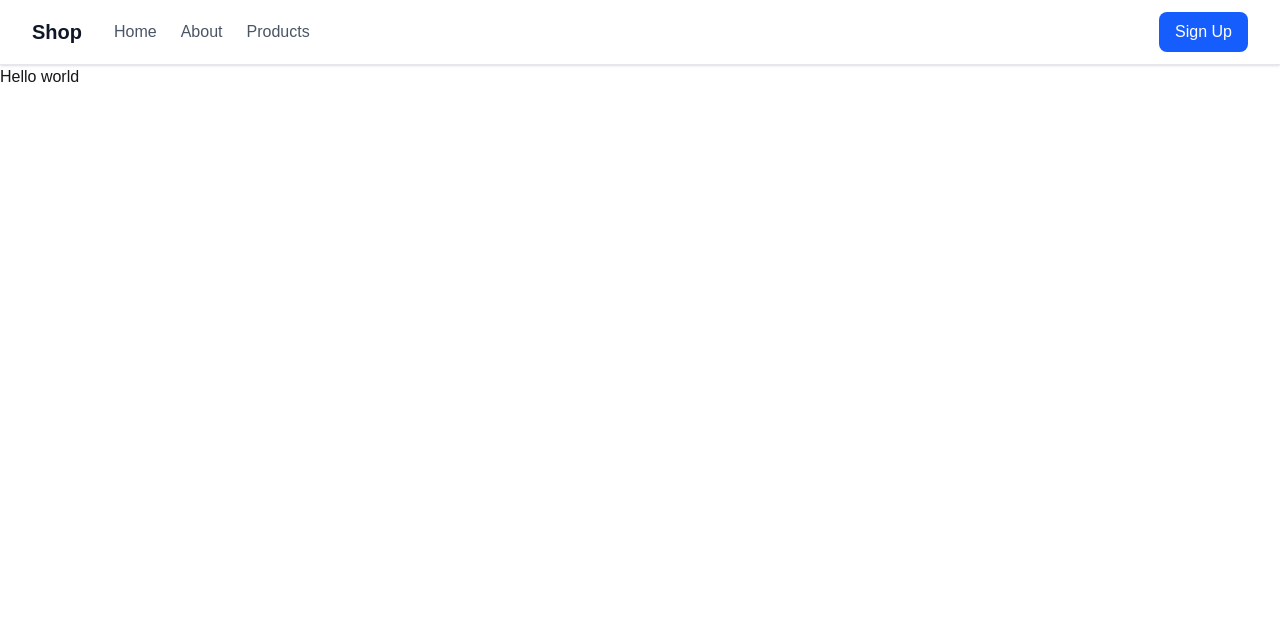
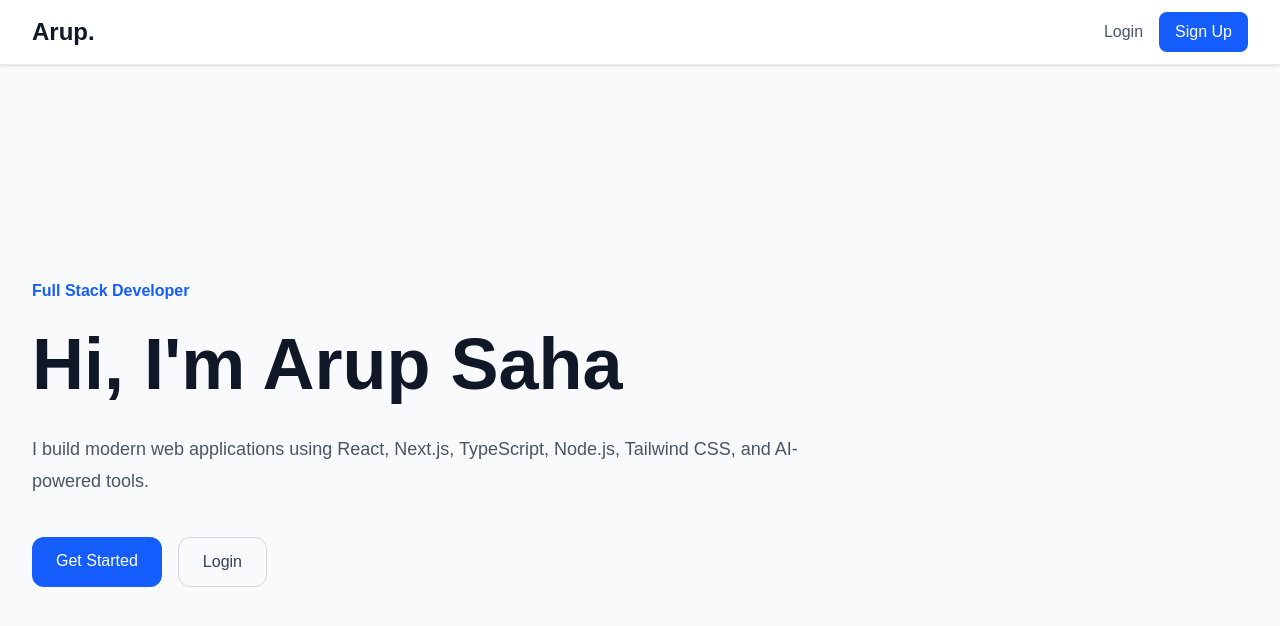
Before and after one commit to arupsaha07/next-deploy-vercel, a Next.js app: page / in a window 1280 px wide. Shown: the top 626 px of the page. Built offline with nearby package versions, Linux system fonts and the light colour scheme.

Commit message:
change portfolio layout

```diff
--- a/src/app/layout.tsx
+++ b/src/app/layout.tsx
@@ -9,8 +9,8 @@ const inter = Inter({
 });
 
 export const metadata: Metadata = {
-  title: "Create Next App",
-  description: "Generated by create next app",
+  title: "Arup Saha | Full Stack Developer",
+  description: "Portfolio website built with Next.js",
 };
 
 export default function RootLayout({
@@ -23,28 +23,38 @@ export default function RootLayout({
       lang="en"
       className={`${inter.variable} h-full antialiased`}
     >
-      <body className="min-h-full flex flex-col bg-gray-50">
-        <nav className="bg-white border-b border-gray-200 shadow-sm">
+      <body className="min-h-full flex flex-col bg-gray-50 text-gray-900">
+        <nav className="bg-white border-b border-gray-200 shadow-sm sticky top-0 z-50">
           <div className="max-w-7xl mx-auto px-4 sm:px-6 lg:px-8">
             <div className="flex justify-between items-center h-16">
-              <div className="flex items-center gap-8">
-                <Link href="/" className="text-xl font-bold text-gray-900 hover:text-blue-600 transition-colors">
-                  Shop
+
+              <Link
+                href="/"
+                className="text-2xl font-bold text-gray-900 hover:text-blue-600 transition-colors"
+              >
+                Arup.
+              </Link>
+
+              <div className="flex items-center gap-4">
+                <Link
+                  href="/login"
+                  className="text-gray-600 hover:text-gray-900 transition-colors"
+                >
+                  Login
                 </Link>
-                <div className="hidden md:flex items-center gap-6">
-                  <Link href="/" className="text-gray-600 hover:text-gray-900 transition-colors">Home</Link>
-                  <Link href="/about" className="text-gray-600 hover:text-gray-900 transition-colors">About</Link>
-                  <Link href="/products" className="text-gray-600 hover:text-gray-900 transition-colors">Products</Link>
-                </div>
-              </div>
-              <div className="flex items-center gap-4">
-                <Link href="/signup" className="px-4 py-2 bg-blue-600 text-white font-medium rounded-lg hover:bg-blue-700 transition-colors">
+
+                <Link
+                  href="/signup"
+                  className="px-4 py-2 bg-blue-600 text-white font-medium rounded-lg hover:bg-blue-700 transition-colors"
+                >
                   Sign Up
                 </Link>
               </div>
+
             </div>
           </div>
         </nav>
+
         <main className="flex-1 w-full">
           {children}
         </main>
--- a/src/app/page.tsx
+++ b/src/app/page.tsx
@@ -1,7 +1,48 @@
+import Link from "next/link";
+
 export default function Home() {
   return (
-    <div>
-      Hello world
-    </div>
+    <section className="min-h-[calc(100vh-64px)] flex items-center bg-gray-50">
+
+      <div className="max-w-7xl mx-auto px-4 sm:px-6 lg:px-8 py-20 w-full">
+
+        <div className="max-w-3xl">
+
+          <p className="text-blue-600 font-semibold mb-4">
+            Full Stack Developer
+          </p>
+
+          <h1 className="text-5xl md:text-7xl font-bold leading-tight text-gray-900">
+            Hi, I'm Arup Saha
+          </h1>
+
+          <p className="mt-6 text-lg text-gray-600 leading-8">
+            I build modern web applications using React, Next.js,
+            TypeScript, Node.js, Tailwind CSS, and AI-powered tools.
+          </p>
+
+          <div className="mt-10 flex flex-wrap gap-4">
+
+            <Link
+              href="/signup"
+              className="px-6 py-3 bg-blue-600 text-white font-medium rounded-xl hover:bg-blue-700 transition-colors"
+            >
+              Get Started
+            </Link>
+
+            <Link
+              href="/login"
+              className="px-6 py-3 border border-gray-300 text-gray-700 font-medium rounded-xl hover:bg-gray-100 transition-colors"
+            >
+              Login
+            </Link>
+
+          </div>
+
+        </div>
+
+      </div>
+
+    </section>
   );
 }
--- a/src/app/products/[id]/page.tsx
+++ /dev/null
@@ -1,20 +0,0 @@
-import getProductById from "@/src/lib/getProductById";
-import Image from "next/image";
-
-export default async function Product({ params }: { params: Promise<{ id: number }> }) {
-    const { id } = await params;
-    const product = await getProductById(id);
-    return (
-        <div className="my-6">
-            <h1 className="text-4xl font-bold text-gray-600 my-2">{product.title}</h1>
-            <Image
-                src={product.images?.[0]}
-                loading="eager"
-                alt="Product Image"
-                width={300}
-                height={300}
-            />
-            <p className="text-gray-400 text-2xl">${product.price}</p>
-        </div>
-    )
-}
--- a/src/app/products/page.tsx
+++ /dev/null
@@ -1,33 +0,0 @@
-import getAllProducts from "@/src/lib/getAllProducts";
-import Image from "next/image";
-import Link from "next/link";
-
-export default async function Products() {
-    const products = await getAllProducts();
-    return (
-        <>
-            <div className="my-6">
-                <h1 className="text-4xl font-bold text-gray-600 my-2">All Products</h1>
-            </div>
-            <ul className="grid grid-cols-3 gap-3">
-                {
-                    products.map((product: any) =>
-                        <li className="border border-gray-300 rounded-md p-3" key={product.id}>
-                            <Link href={`/products/${product.id}`}>
-                                <Image
-                                    src={product.images?.[0]}
-                                    loading="lazy"
-                                    alt="Product Image"
-                                    width={300}
-                                    height={300}
-                                />
-                                <h3 className="text-lg font-bold text-gray-600 my-2">{product.title}</h3>
-                                <p className="text-gray-400 text-2xl">${product.price}</p>
-                            </Link>
-
-                        </li>)
-                }
-            </ul>
-        </>
-    )
-}
```
